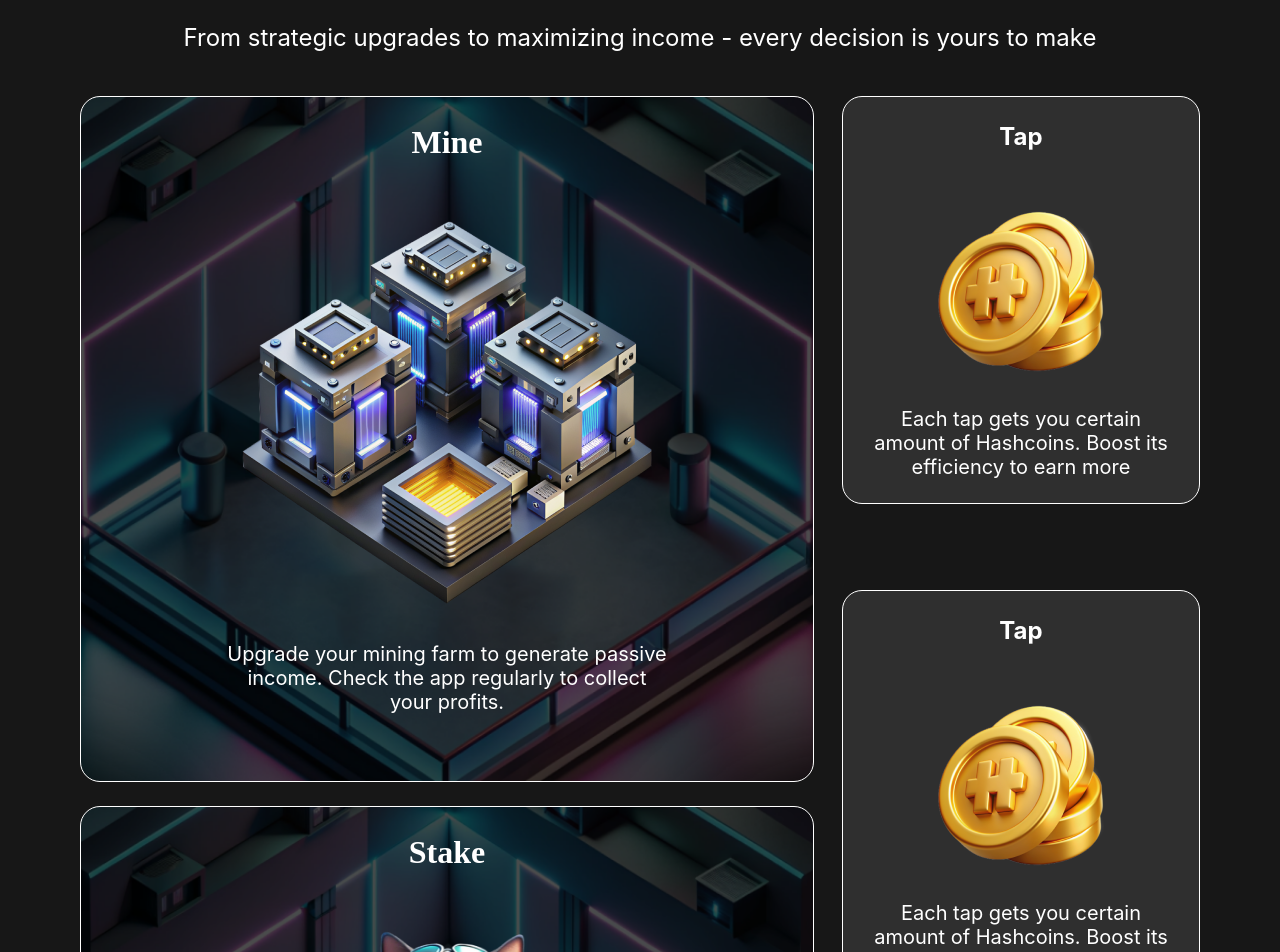
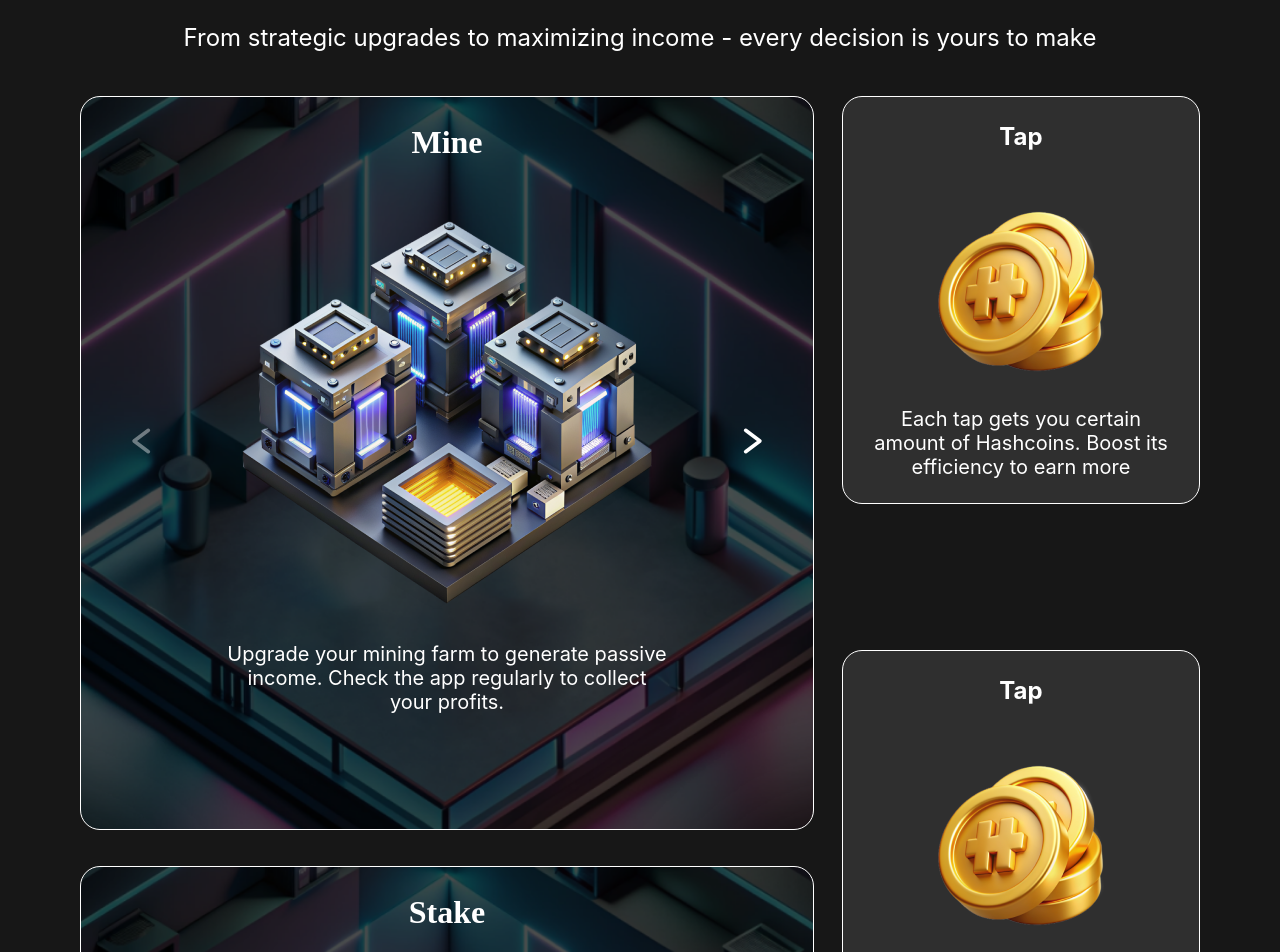
Before and after one commit to SoftDev-Abay/tera-hash, a Next.js app: page / in a window 1280 px wide. Shown: the part 3200-4152 px from the top of the page. Built offline with nearby package versions, Linux system fonts and the light colour scheme.

Commit message:
fixed swiper bug

```diff
--- a/app/components/InGameSlider/InGameSlider.tsx
+++ b/app/components/InGameSlider/InGameSlider.tsx
@@ -16,11 +16,13 @@ interface Item {
 
 interface InGameSliderProps extends React.HTMLAttributes<HTMLDivElement> {
   items: Item[];
+  uniqueKey: string;
 }
 
 const InGameSlider: React.FC<InGameSliderProps> = ({
   items,
   className,
+  uniqueKey,
   ...rest
 }) => {
   const [isBeginning, setIsBeginning] = useState(true);
@@ -56,6 +58,8 @@ const InGameSlider: React.FC<InGameSliderProps> = ({
     };
   }, []);
 
+  console.log("Swiper uniqueKey", uniqueKey);
+
   return (
     <div className={`${className ? className : ""}  in-game-slider`}>
       <div className="swiper-content-wrapper">
@@ -64,12 +68,12 @@ const InGameSlider: React.FC<InGameSliderProps> = ({
           spaceBetween={20}
           modules={[Navigation]}
           navigation={{
-            nextEl: ".custom-swiper-button-next",
-            prevEl: ".custom-swiper-button-prev",
+            nextEl: `.next-${uniqueKey}`,
+            prevEl: `.prev-${uniqueKey}`,
           }}
         >
-          {items.map(({ imgURL, name, description }) => (
-            <SwiperSlide key={imgURL}>
+          {items.map(({ imgURL, name, description }, index) => (
+            <SwiperSlide key={imgURL + index}>
               <div className="shop-item-container">
                 <h3>{name}</h3>
                 <img src={imgURL} alt={name} />
@@ -81,14 +85,14 @@ const InGameSlider: React.FC<InGameSliderProps> = ({
         <div
           className={`custom-swiper-button custom-swiper-button-prev ${
             isBeginning ? "disabled" : ""
-          }`}
+          }  prev-${uniqueKey} `}
         >
           <ChevroletLeftIcon width={44} height={44} />
         </div>
         <div
           className={`custom-swiper-button custom-swiper-button-next ${
             isEnd ? "disabled" : ""
-          }`}
+          } next-${uniqueKey}`}
         >
           <ChevroletRightIcon width={44} height={44} />
         </div>
--- a/app/components/InGameSlider/style.scss
+++ b/app/components/InGameSlider/style.scss
@@ -111,10 +111,10 @@
   }
 
   .swiper-button-prev {
-    left: -60px; // Adjust accordingly to move it outside the swiper container
+    left: 0px; // Adjust accordingly to move it outside the swiper container
   }
 
   .swiper-button-next {
-    right: -60px; // Adjust accordingly to move it outside the swiper container
+    right: 0px; // Adjust accordingly to move it outside the swiper container
   }
 }
--- a/app/pages/Hero/AboutSection/HowItWorks/HowItWorks.tsx
+++ b/app/pages/Hero/AboutSection/HowItWorks/HowItWorks.tsx
@@ -12,12 +12,36 @@ const inGameSliderItems = {
       description:
         "Upgrade your mining farm to generate passive income. Check the app regularly to collect your profits.",
     },
+    {
+      name: "Mine2",
+      imgURL: "/imgs/about-section/shop-item-tiny-shop.png",
+      description:
+        "Lorem ipsum dolor sit amet consectetur adipisicing elit. Eius sint tempora ex iste ab veritatis ipsa atque tempore porro, dolorem quas assumenda. Voluptate nisi molestias eveniet.",
+    },
+    {
+      name: "Mine3",
+      imgURL: "/imgs/about-section/shop-item-tiny-shop.png",
+      description:
+        "Lorem ipsum dolor sit amet consectetur adipisicing elit. Eius sint tempora ex iste ab veritatis ipsa atque tempore porro, dolorem quas assumenda. Voluptate nisi molestias eveniet.",
+    },
   ],
   stakes: [
     {
       name: "Stake",
       imgURL: "/imgs/about-section/shop-item-cat.png",
       description: " Stake your funds to level up and earn regular rewards",
+    },
+    {
+      name: "Stake2",
+      imgURL: "/imgs/about-section/shop-item-cat.png",
+      description:
+        "Lorem ipsum dolor sit amet consectetur adipisicing elit. Eius sint tempora ex iste ab veritatis ipsa atque tempore porro, dolorem quas assumenda. Voluptate nisi molestias eveniet.",
+    },
+    {
+      name: "Stake3",
+      imgURL: "/imgs/about-section/shop-item-cat.png",
+      description:
+        "Lorem ipsum dolor sit amet consectetur adipisicing elit. Eius sint tempora ex iste ab veritatis ipsa atque tempore porro, dolorem quas assumenda. Voluptate nisi molestias eveniet.",
     },
   ],
 };
@@ -36,10 +60,10 @@ const HowItWorks = () => {
       <div className="main">
         {/* slider */}
         <div className="slider">
-          <InGameSlider items={inGameSliderItems.mining} />
+          <InGameSlider items={inGameSliderItems.mining} uniqueKey="mining" />
         </div>
         <div className="slider">
-          <InGameSlider items={inGameSliderItems.stakes} />
+          <InGameSlider items={inGameSliderItems.stakes} uniqueKey="staking" />
         </div>
 
         <div className="info-cards">
```
